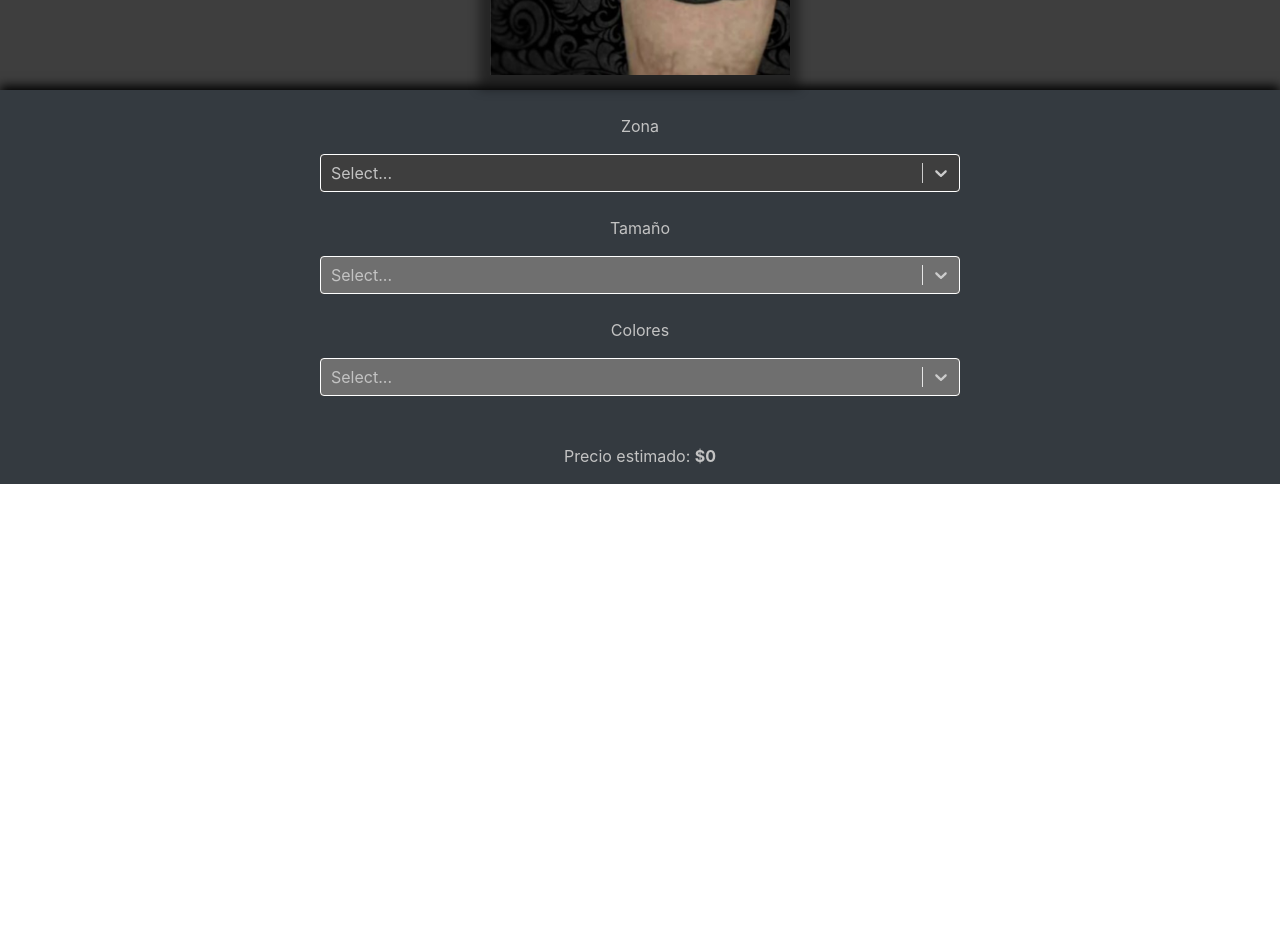
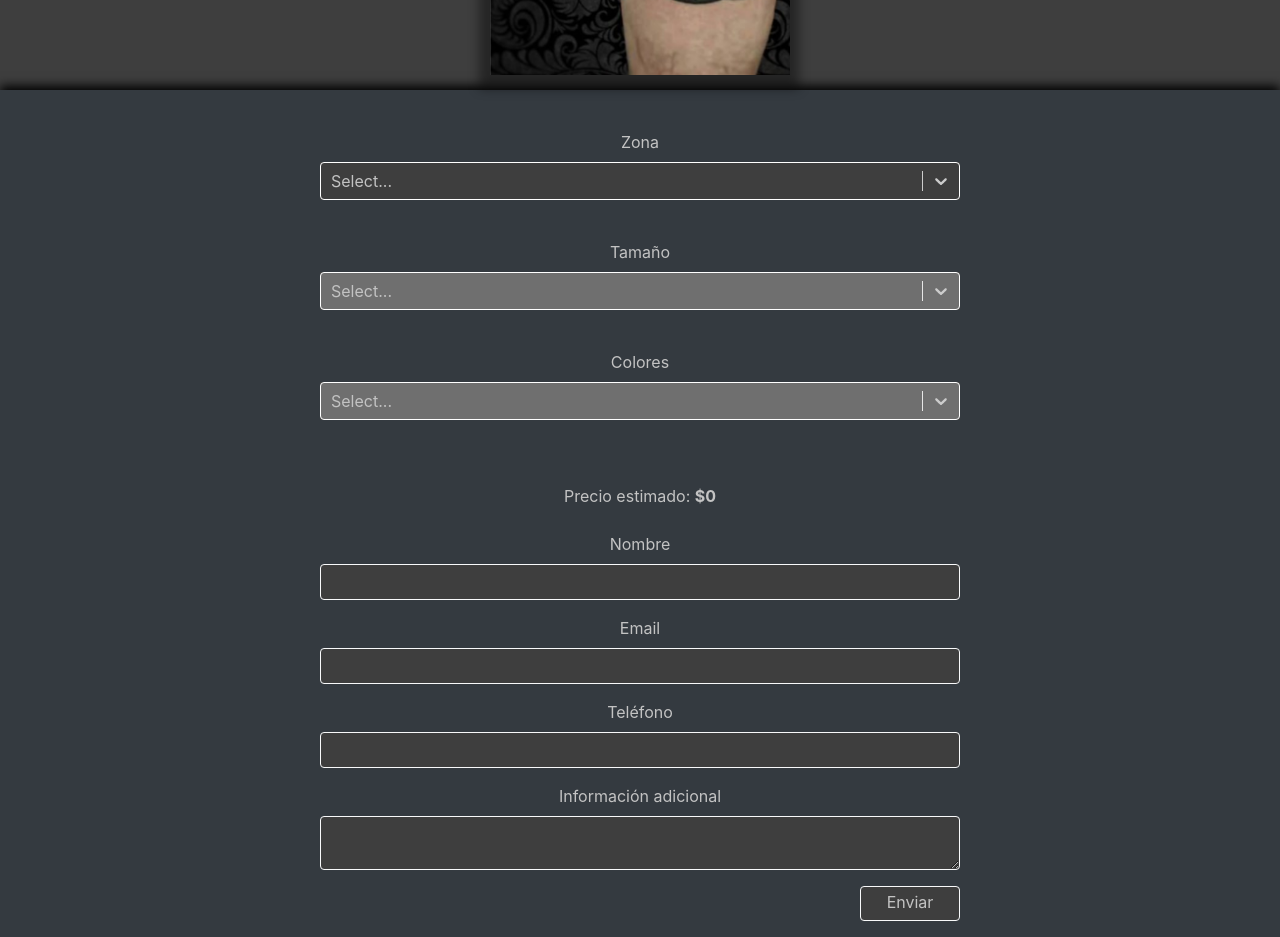
Before and after one commit to Petro1107/baphomet-tattoo, a React (Create React App) app: page / in a window 1280 px wide. Shown: the part 3840-4777 px from the top of the page. Before the commit the page ends 4324 px from the top, so only its background shows below. Built offline with nearby package versions, Linux system fonts and the light colour scheme.

Commit message:
mailer functionality done

```diff
--- a/package.json
+++ b/package.json
@@ -3,6 +3,7 @@
   "version": "0.1.0",
   "private": true,
   "dependencies": {
+    "@emailjs/browser": "^3.7.0",
     "@fortawesome/fontawesome-svg-core": "^6.1.2",
     "@fortawesome/free-regular-svg-icons": "^6.1.2",
     "@fortawesome/free-solid-svg-icons": "^6.1.2",
--- a/src/components/CalcForm.js
+++ b/src/components/CalcForm.js
@@ -2,6 +2,7 @@ import React from 'react';
 import Select from 'react-select';
 import BodyZones from './bodyZones.json';
 import { useState } from 'react';
+import emailjs from '@emailjs/browser';
 
 import '../styles/CalcForm.css';
 
@@ -46,6 +47,7 @@ function CalcForm() {
 
   const [priceEnabled, setPriceEnabled] = useState(true);
   const [sizeOptions, setSizeOptions] = useState([]);
+  const [sizeValue, setSizeValue] = useState('');
   const [colorEnabled, setColorEnabled] = useState(true);
   const [sizePrice, setSizePrice] = useState(0);
   const [colorPrice, setColorPrice] = useState(1);
@@ -73,14 +75,29 @@ function CalcForm() {
   const handleSizeChange = (e) => {
     setColorEnabled(false);
     setSizePrice(e.value);
+    setSizeValue(e.label);
   };
 
   const handleColorChange = (e) => {
     setColorPrice(e.priceMultiplier);
   };
 
+  const sendEmail = (e) => {
+    e.preventDefault();
+
+    emailjs
+      .sendForm(
+        'contact_service',
+        'contact_form',
+        e.target,
+        'Bpjebdvh3FXRUxHiP'
+      )
+      .then((response) => console.log(response))
+      .catch((error) => console.log(error));
+  };
+
   return (
-    <form className='formContainer'>
+    <form className='formContainer' onSubmit={sendEmail}>
       <br />
       <p className='formText'>Zona</p>
       <Select
@@ -90,18 +107,21 @@ function CalcForm() {
         // className='react-select-container'
         // classNamePrefix='react-select'
         className='optSelect'
+        name='zone_info'
       />
       <br />
       <p className='formText'>Tamaño </p>
       <Select
         styles={customStyles}
         options={sizeOptions.map((item) => {
-          return { label: item.size, value: item.price };
+          return { label: item.value, value: item.price };
         })}
         isDisabled={priceEnabled}
         onChange={handleSizeChange}
         className='optSelect'
+        name='size_info'
       />
+      <input className='sizeValue' name='size_value' value={sizeValue} />
       <br />
       <p className='formText'>Colores</p>
       <Select
@@ -110,12 +130,32 @@ function CalcForm() {
         isDisabled={colorEnabled}
         onChange={handleColorChange}
         className='optSelect'
+        name='color_info'
       />
       <br />
       <br />
       <p className='formText'>
         Precio estimado: <strong>${sizePrice * colorPrice}</strong>
+        <input
+          className='priceInfo'
+          type='none'
+          name='price_info'
+          value={sizePrice * colorPrice}
+        />
       </p>
+      <div className='contactSection'>
+        <label htmlFor='user_name'>Nombre</label>
+        <input type='text' name='user_name' id='user_name' />
+        <label htmlFor='user_email'>Email</label>
+        <input type='email' name='user_email' id='email' />
+        <label htmlFor='user_phone'>Teléfono</label>
+        <input type='tel' name='user_phone' id='phone' />
+        <label htmlFor='user_message'>Información adicional</label>
+        <textarea type='textarea' name='user_message' id='contact-msg' />
+        <button className='btnSubmit' type='submit'>
+          Enviar
+        </button>
+      </div>
     </form>
   );
 }
--- a/src/components/bodyZones.json
+++ b/src/components/bodyZones.json
@@ -5,19 +5,19 @@
     "label": "Cabeza",
     "sizeOptions": [
       {
-        "size": "5 x 5",
+        "value": "5 x 5",
         "price": 3000
       },
       {
-        "size": "5 x 10",
+        "value": "5 x 10",
         "price": 4000
       },
       {
-        "size": "10 x 10",
+        "value": "10 x 10",
         "price": 5000
       },
       {
-        "size": "15 x 10",
+        "value": "15 x 10",
         "price": 4000
       }
     ]
@@ -29,39 +29,39 @@
     "label": "Torso",
     "sizeOptions": [
       {
-        "size": "5 x 5",
+        "value": "5 x 5",
         "price": 3000
       },
       {
-        "size": "5 x 10",
+        "value": "5 x 10",
         "price": 4000
       },
       {
-        "size": "10 x 10",
+        "value": "10 x 10",
         "price": 5000
       },
       {
-        "size": "15 x 10",
+        "value": "15 x 10",
         "price": 4000
       },
       {
-        "size": "15 x 15",
+        "value": "15 x 15",
         "price": 5000
       },
       {
-        "size": "20 x 15",
+        "value": "20 x 15",
         "price": 6000
       },
       {
-        "size": "20 x 20",
+        "value": "20 x 20",
         "price": 7000
       },
       {
-        "size": "30 x 15",
+        "value": "30 x 15",
         "price": 8000
       },
       {
-        "size": "30 x 30",
+        "value": "30 x 30",
         "price": 10000
       }
     ]
@@ -73,39 +73,39 @@
     "label": "Vientre",
     "sizeOptions": [
       {
-        "size": "5 x 5",
+        "value": "5 x 5",
         "price": 3000
       },
       {
-        "size": "5 x 10",
+        "value": "5 x 10",
         "price": 4000
       },
       {
-        "size": "10 x 10",
+        "value": "10 x 10",
         "price": 5000
       },
       {
-        "size": "15 x 10",
+        "value": "15 x 10",
         "price": 4000
       },
       {
-        "size": "15 x 15",
+        "value": "15 x 15",
         "price": 5000
       },
       {
-        "size": "20 x 15",
+        "value": "20 x 15",
         "price": 6000
       },
       {
-        "size": "20 x 20",
+        "value": "20 x 20",
         "price": 7000
       },
       {
-        "size": "30 x 15",
+        "value": "30 x 15",
         "price": 8000
       },
       {
-        "size": "30 x 30",
+        "value": "30 x 30",
         "price": 10000
       }
     ]
@@ -117,39 +117,39 @@
     "label": "Espalda",
     "sizeOptions": [
       {
-        "size": "5 x 5",
+        "value": "5 x 5",
         "price": 3000
       },
       {
-        "size": "5 x 10",
+        "value": "5 x 10",
         "price": 4000
       },
       {
-        "size": "10 x 10",
+        "value": "10 x 10",
         "price": 5000
       },
       {
-        "size": "15 x 10",
+        "value": "15 x 10",
         "price": 4000
       },
       {
-        "size": "15 x 15",
+        "value": "15 x 15",
         "price": 5000
       },
       {
-        "size": "20 x 15",
+        "value": "20 x 15",
         "price": 6000
       },
       {
-        "size": "20 x 20",
+        "value": "20 x 20",
         "price": 7000
       },
       {
-        "size": "30 x 15",
+        "value": "30 x 15",
         "price": 8000
       },
       {
-        "size": "30 x 30",
+        "value": "30 x 30",
         "price": 10000
       }
     ]
@@ -160,27 +160,27 @@
     "label": "Brazo",
     "sizeOptions": [
       {
-        "size": "5 x 5",
+        "value": "5 x 5",
         "price": 3000
       },
       {
-        "size": "5 x 10",
+        "value": "5 x 10",
         "price": 4000
       },
       {
-        "size": "10 x 10",
+        "value": "10 x 10",
         "price": 5000
       },
       {
-        "size": "15 x 10",
+        "value": "15 x 10",
         "price": 4000
       },
       {
-        "size": "15 x 15",
+        "value": "15 x 15",
         "price": 5000
       },
       {
-        "size": "20 x 15",
+        "value": "20 x 15",
         "price": 6000
       }
     ]
@@ -191,39 +191,39 @@
     "label": "Pierna",
     "sizeOptions": [
       {
-        "size": "5 x 5",
+        "value": "5 x 5",
         "price": 3000
       },
       {
-        "size": "5 x 10",
+        "value": "5 x 10",
         "price": 4000
       },
       {
-        "size": "10 x 10",
+        "value": "10 x 10",
         "price": 5000
       },
       {
-        "size": "15 x 10",
+        "value": "15 x 10",
         "price": 4000
       },
       {
-        "size": "15 x 15",
+        "value": "15 x 15",
         "price": 5000
       },
       {
-        "size": "20 x 15",
+        "value": "20 x 15",
         "price": 6000
       },
       {
-        "size": "20 x 20",
+        "value": "20 x 20",
         "price": 7000
       },
       {
-        "size": "30 x 15",
+        "value": "30 x 15",
         "price": 8000
       },
       {
-        "size": "30 x 20",
+        "value": "30 x 20",
         "price": 9000
       }
     ]
--- a/src/styles/CalcForm.css
+++ b/src/styles/CalcForm.css
@@ -18,34 +18,57 @@
 
 .formText {
   color: #c3c3c3;
+  margin-top: 16px;
+  margin-bottom: 8px;
 }
 
-/* .react-select-container {
-  width: 50vw;
-  color: #d6ffff;
+.contactSection {
+  display: flex;
+  flex-direction: column;
+  justify-content: center;
+  align-items: center;
+  color: #c3c3c3;
 }
 
-.react-select__value-container {
-  background-color: #343a40;
-  color: #d6ffff;
+.contactSection input,
+.contactSection textarea {
+  color: #c3c3c3;
+  background-color: #3e3e3e;
+  border: solid 1px #f8f9fa;
+  border-radius: 4px;
+  width: 50vw;
 }
 
-.react-select__input {
-  background-color: #343a40;
-  color: #d6ffff;
+.contactSection label {
+  margin-top: 16px;
 }
 
-.react-select__indicators {
-  background-color: #343a40;
-  color: #d6ffff;
+.contactSection input {
+  height: 36px;
 }
 
-.react-select__menu-list {
-  background-color: #343a40;
-  color: #d6ffff;
+.btnSubmit {
+  color: #c3c3c3;
+  background-color: #3e3e3e;
+  border: solid 1px #f8f9fa;
+  border-radius: 4px;
+  margin: 16px 0px 16px auto;
+  width: 100px;
+  height: 35px;
+  padding-bottom: 4px;
 }
 
-.react-select__option {
+.btnSubmit:hover {
   background-color: #343a40;
-  color: #d6ffff;
-} */
+  color: #f8f9fa;
+}
+
+/* Inputs invisibles para valores de EmailJS */
+
+.priceInfo {
+  display: none;
+}
+
+.sizeValue {
+  display: none;
+}
```
Also changed, not shown: src/components/Contact.js (added, +24 -0 lines), 1 other file (tests, documents, lock files or other folders).
